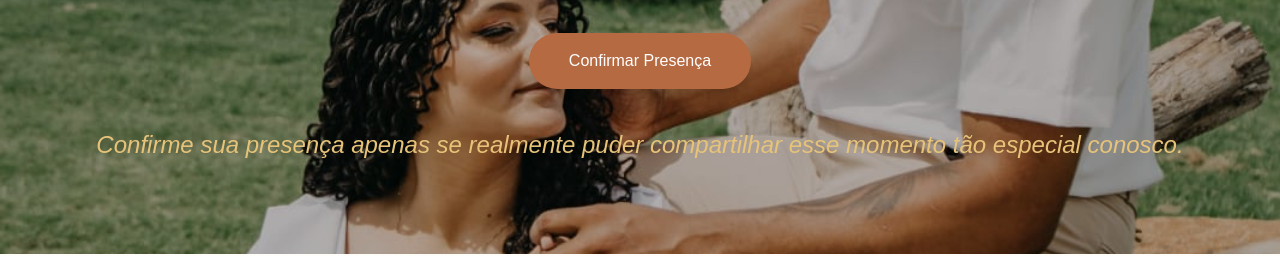
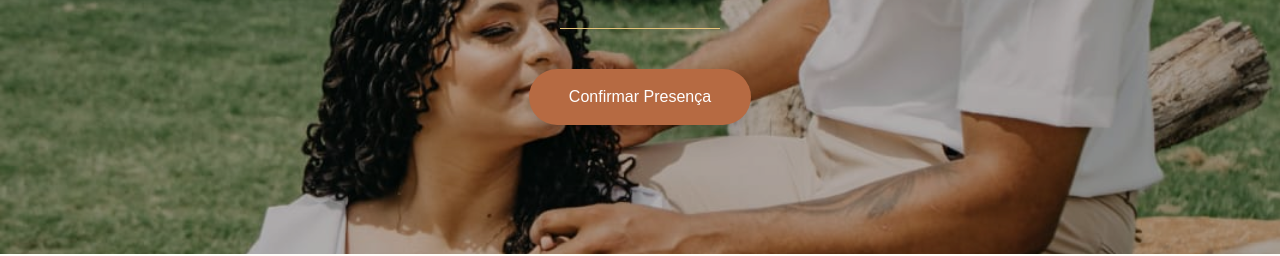
Before and after one commit to Dinizim/CasamentoNicolle-Julio, a Next.js app: page / in a window 1280 px wide. Shown: the part 2580-2836 px from the top of the page. Built offline with nearby package versions, Linux system fonts and the light colour scheme.

Commit message:
Update page.tsx

```diff
--- a/app/page.tsx
+++ b/app/page.tsx
@@ -242,9 +242,6 @@ export default function Home() {
         >
           Confirmar Presença
         </button>
-       <p className="text-2xl text-[#E7C37A] italic mt-10">
-       Confirme sua presença apenas se realmente puder compartilhar esse momento tão especial conosco.
-</p>
   </div>
 
 </div>
```
